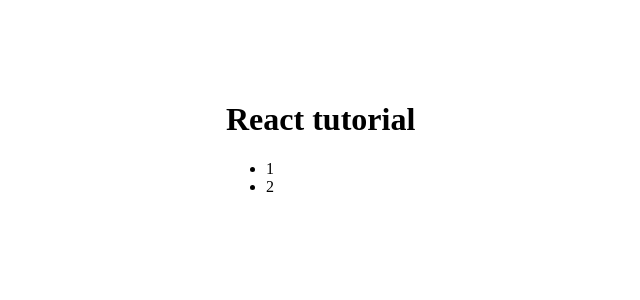
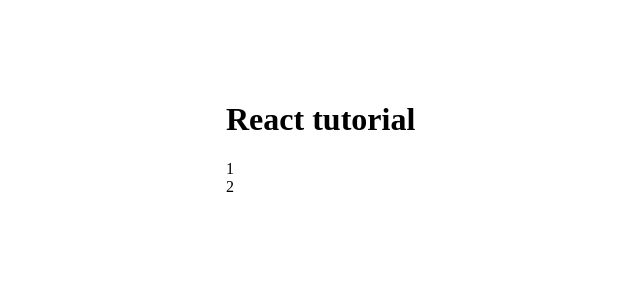
Before and after one commit to vdenisov-react/vladilen-minin-react, a React (Create React App) app: page / in a window 1280 px wide. Shown: the top 300 px of the page, without its empty margins (114-754 px from the left). Built offline with nearby package versions, Linux system fonts and the light colour scheme.

Commit message:
03. alternative way to set styles

```diff
--- a/src/app/components/TodoList.jsx
+++ b/src/app/components/TodoList.jsx
@@ -1,8 +1,16 @@
 import React from 'react';
+
+const styles = {
+    ul: {
+        listStyle: 'none',
+        margin: 0,
+        padding: 0,
+    },
+};
 
 export default function TodoList() {
     return (
-        <ul>
+        <ul style={styles.ul}>
             <li>1</li>
             <li>2</li>
         </ul>
```
